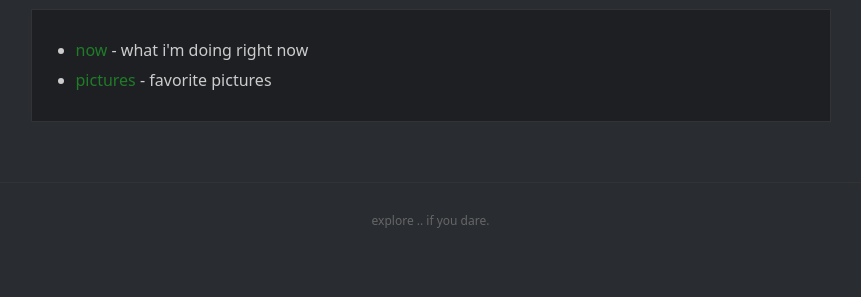
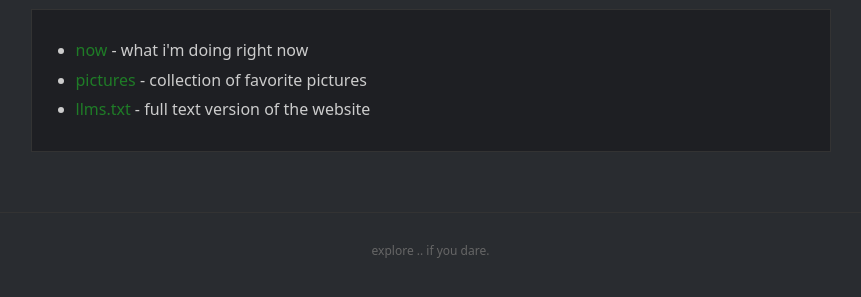
Before and after one commit to calibancode/vinyl-collection, a plain HTML site: page nav/index.html in a window 1280 px wide. Shown: the part 59-356 px from the top of the page, without its empty margins (202-1063 px from the left). Drawn offline with Linux system fonts and the light colour scheme.

Commit message:
update nav

```diff
--- a/nav/index.html
+++ b/nav/index.html
@@ -30,7 +30,8 @@
     <article class="entry">
       <ul>
         <li><a href="/now/">now</a> - what i'm doing right now</li>
-        <li><a href="/pictures/">pictures</a> - favorite pictures</li>
+        <li><a href="/pictures/">pictures</a> - collection of favorite pictures</li>
+        <li><a href="/llms.txt">llms.txt</a> - full text version of the website</li>
       </ul>
     </article>
 
```
